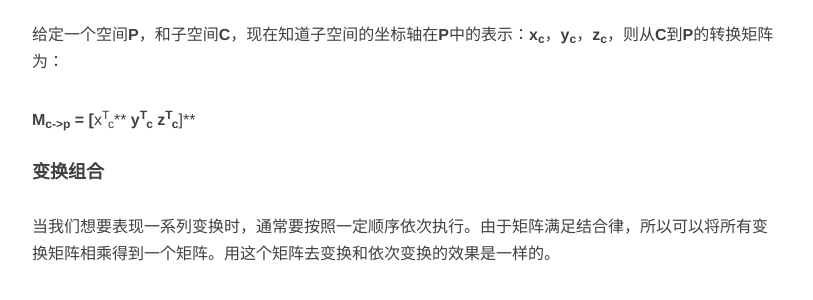
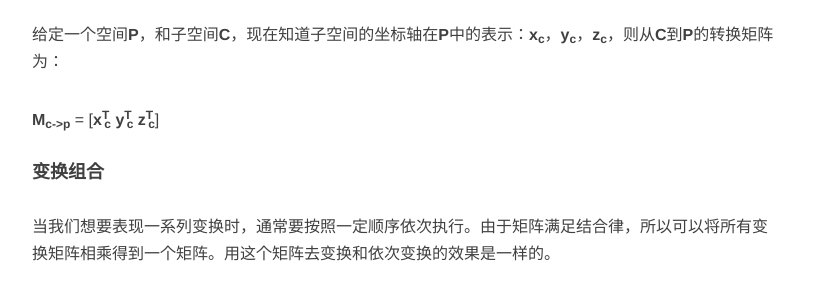
Before and after one commit to QXSoftware/qxsoftware.github.io, a Jekyll site: the page built from _posts/2016-10-27-Unity Rendering Math.md, in a window 1280 px wide and 900 px high, scrolled down 5375 px. Shown: the part 149-449 px from the top of the window, without its empty margins (233-1046 px from the left). Built offline with Jekyll 4.4.1, drawn with Linux system fonts in a browser that asks for light colours; nearby versions of some CDN libraries; comment, search, counter and statistics services are not loaded.

Commit message:
fix style

```diff
--- a/_posts/2016-10-27-Unity Rendering Math.md
+++ b/_posts/2016-10-27-Unity Rendering Math.md
@@ -166,7 +166,7 @@ tags: Unity 渲染 Shader
 
 给定一个空间**P**，和子空间**C**，现在知道子空间的坐标轴在**P**中的表示：**x<sub>c</sub>**，**y<sub>c</sub>**，**z<sub>c</sub>**，则从**C**到**P**的转换矩阵为：
 
-**M<sub>c->p</sub> = [**x<sup>T</sup><sub>c</sub>** **y<sup>T</sup><sub>c</sub>** **z<sup>T</sup><sub>c</sub>**]**
+**M<sub>c->p</sub>** = [**x<sup>T</sup><sub style=" margin:0 0 0 -5px;">c</sub> y<sup>T</sup><sub style=" margin:0 0 0 -5px;">c</sub> z<sup>T</sup><sub style=" margin:0 0 0 -5px;">c</sub>**]
 
 #### 变换组合
 
```
